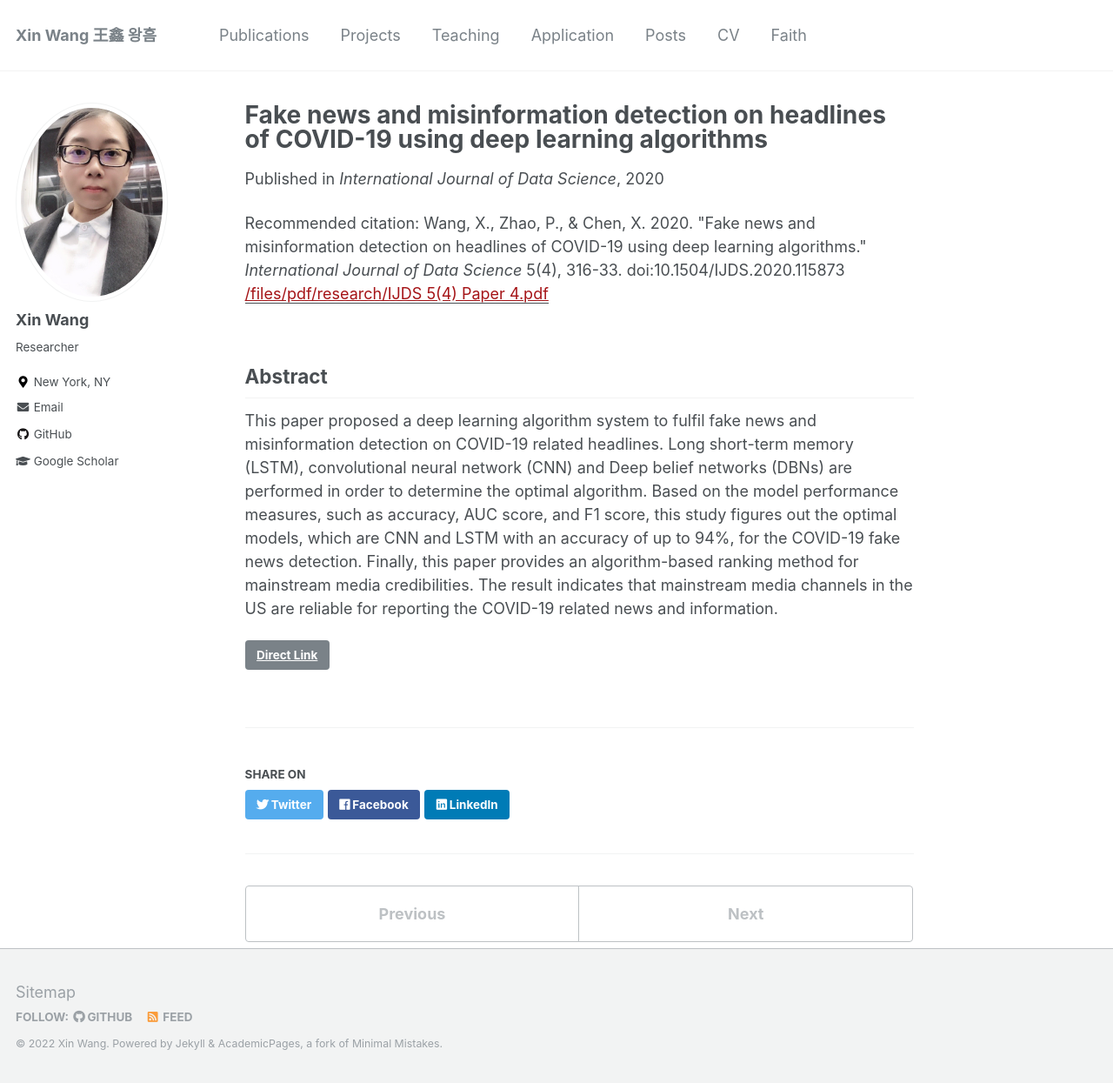
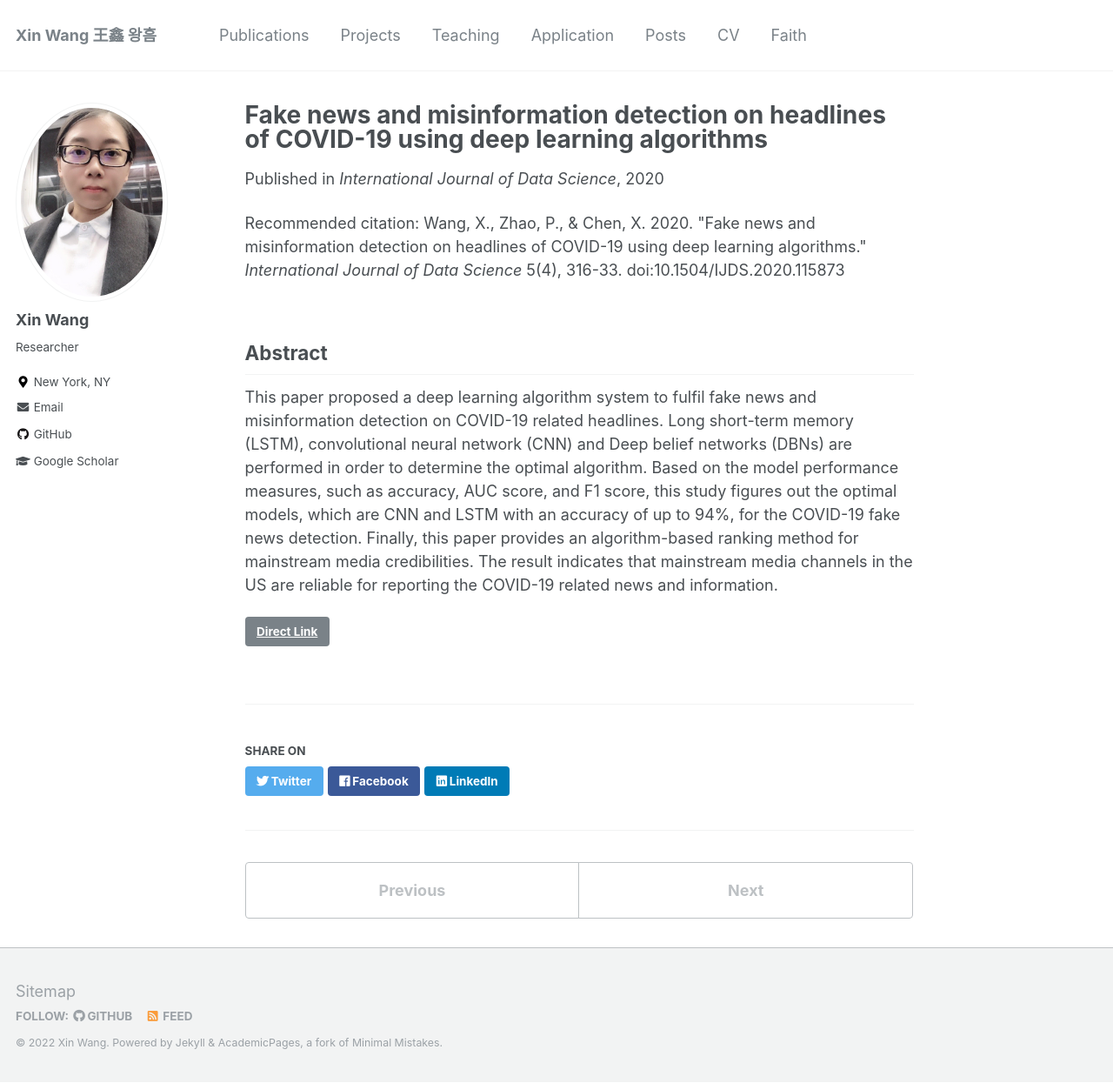
Before and after one commit to xin-wang-kr/xin-wang-kr.github.io, a Jekyll site: the page built from _publications/2020-fake-news.md, in a window 1280 px wide and 1245 px high. Shown: the whole window at 87% size. Built offline with Jekyll 4.4.1, drawn with Linux system fonts in a browser that asks for light colours.

Commit message:
Update 2020-fake-news.md

```diff
--- a/_publications/2020-fake-news.md
+++ b/_publications/2020-fake-news.md
@@ -2,7 +2,7 @@
 title: "Fake news and misinformation detection on headlines of COVID-19 using deep learning algorithms"
 collection: publications
 permalink: /publications/2021-fake-news
-excerpt: "COVID-19; Fake News Detection; Mainstream media credibility; Long-term memory; Converlutional neural network; Deep belief networks; Cloud computing<br />**Abstract:**This paper proposed a deep learning algorithm system to fulfil fake
+excerpt: "COVID-19; Fake News Detection; Mainstream media credibility; Long-term memory; Converlutional neural network; Deep belief networks; Cloud computing<br /><br />**Abstract:**This paper proposed a deep learning algorithm system to fulfil fake
 news and misinformation detection on COVID-19 related headlines. Long
 short-term memory (LSTM), convolutional neural network (CNN) and Deep
 belief networks (DBNs) are performed in order to determine the optimal
@@ -15,7 +15,6 @@
 information."
 date: 2020-10-28
 venue: 'International Journal of Data Science'
-paperurl: '/files/pdf/research/IJDS 5(4) Paper 4.pdf'
 link: 'http://dx.doi.org/10.1504/IJDS.2020.115873'
 github: 'https://github.com/pzhaoir/fake-news-monitoring-anti-rumor-systm/tree/main/fake-news-mainstream-media'
 citation: 'Wang, X., Zhao, P., & Chen, X. 2020. &quot;Fake news and misinformation detection on headlines of COVID-19 using deep learning algorithms.&quot; <i>International Journal of Data Science</i> 5(4), 316-33. doi:10.1504/IJDS.2020.115873'
```
